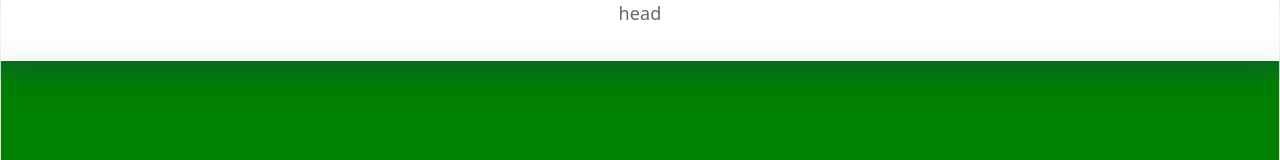
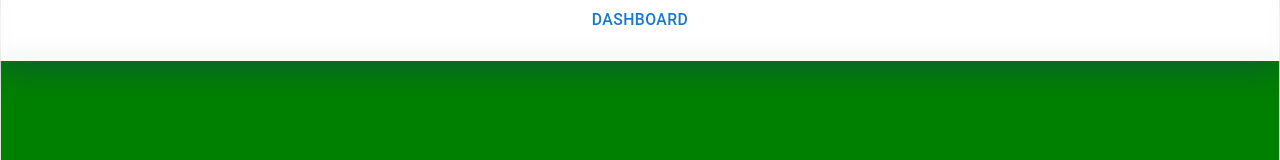
Before and after one commit to Amany-Elsayed/improved-portfolio, a React (Vite) app: page / in a window 1280 px wide. Shown: the top 160 px of the page. Built offline with nearby package versions, Linux system fonts and the light colour scheme.

Commit message:
trying material ui components

```diff
--- a/src/App.jsx
+++ b/src/App.jsx
@@ -1,10 +1,51 @@
 import "./App.css";
 
+// MATERIAL UI COMPONENTS
+import Button from '@mui/material/Button';
+import Menu from '@mui/material/Menu';
+import MenuItem from '@mui/material/MenuItem';
+
+// STATES
+import { useState } from "react";
+
 function App() {
+  const [anchorEl, setAnchorEl] = useState(null);
+  const open = Boolean(anchorEl);
+  const handleClick = (event) => {
+    setAnchorEl(event.currentTarget);
+  };
+  const handleClose = () => {
+    setAnchorEl(null);
+  };
   return (
     <div className="App">
       {/* HEADER */}
-      <header>head</header>
+      <header>
+        <Button
+        id="basic-button"
+        aria-controls={open ? 'basic-menu' : undefined}
+        aria-haspopup="true"
+        aria-expanded={open ? 'true' : undefined}
+        onClick={handleClick}
+      >
+        Dashboard
+      </Button>
+      <Menu
+        id="basic-menu"
+        anchorEl={anchorEl}
+        open={open}
+        onClose={handleClose}
+        slotProps={{
+          list: {
+            'aria-labelledby': 'basic-button',
+          },
+        }}
+      >
+        <MenuItem onClick={handleClose}>Profile</MenuItem>
+        <MenuItem onClick={handleClose}>My account</MenuItem>
+        <MenuItem onClick={handleClose}>Logout</MenuItem>
+      </Menu>
+      </header>
       {/* === HEADER === */}
       {/* FIRST SECTION: HERO */}
       <div
```
